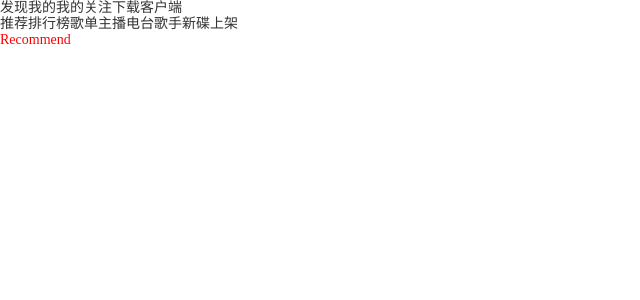
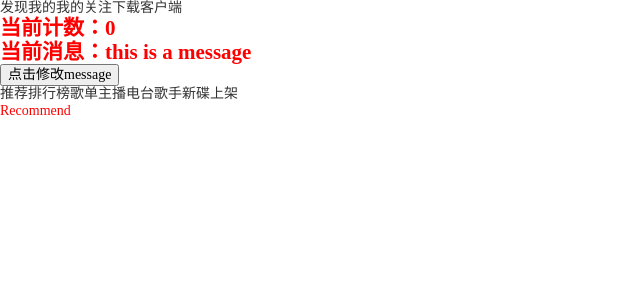
Before and after one commit to Mia19989/ts-react-music, a React (Create React App) app: page /#/discover/recommend in a window 1280 px wide. Shown: the top 300 px of the page, without its empty margins (0-640 px from the left). Built offline with nearby package versions, Linux system fonts and the light colour scheme.

Commit message:
feat: 状态管理redux

```diff
--- a/package.json
+++ b/package.json
@@ -3,6 +3,7 @@
   "version": "0.1.0",
   "private": true,
   "dependencies": {
+    "@reduxjs/toolkit": "^1.9.5",
     "@testing-library/jest-dom": "^5.16.5",
     "@testing-library/react": "^13.4.0",
     "@testing-library/user-event": "^13.5.0",
@@ -14,6 +15,7 @@
     "normalize.css": "^8.0.1",
     "react": "^18.2.0",
     "react-dom": "^18.2.0",
+    "react-redux": "^8.1.1",
     "react-router-dom": "^6.12.1",
     "react-scripts": "5.0.1",
     "typescript": "^4.9.5",
--- a/src/App.tsx
+++ b/src/App.tsx
@@ -1,8 +1,30 @@
 import React, { Suspense } from 'react'
 import { useRoutes, Link } from 'react-router-dom'
 import routes from '@/router'
+import { shallowEqual } from 'react-redux'
+import { useAppDispatch, useAppSelector } from './store/hook'
+import { changeMessage } from './store/modules/counter'
 
 function App() {
+  // 返回的是一个 dispatch 类型
+  const dispatch = useAppDispatch()
+
+  // 获取 store 中的 state，订阅 store 中 state 的变化，返回需要的 state
+  const { count, message } = useAppSelector(
+    (state) => ({
+      count: state.counter.count,
+      message: state.counter.message
+    }),
+    // shallowEqual 使用浅层比较
+    shallowEqual
+  )
+
+  const handleChangeMessage = () => {
+    // 使用 useDispatch 修改 store 中的 state
+    // 派发 action 来触发 state 的更新
+    dispatch(changeMessage('hhhhh'))
+  }
+
   return (
     <div className="App">
       <div className="nav">
@@ -11,6 +33,9 @@
         <Link to={'/focus'}>我的关注</Link>
         <Link to={'/download'}>下载客户端</Link>
       </div>
+      <h2>当前计数：{count}</h2>
+      <h2>当前消息：{message}</h2>
+      <button onClick={handleChangeMessage}>点击修改message</button>
       <Suspense fallback={<div>loading...</div>}>
         <div className="main">{useRoutes(routes)}</div>
       </Suspense>
--- a/src/index.tsx
+++ b/src/index.tsx
@@ -1,13 +1,17 @@
 import React from 'react'
 import ReactDOM from 'react-dom/client'
 import { HashRouter } from 'react-router-dom'
+import { Provider } from 'react-redux'
 import 'normalize.css'
 import '@/assets/css/index.less'
 import App from '@/App'
+import store from './store'
 
 const root = ReactDOM.createRoot(document.getElementById('root') as HTMLElement)
 root.render(
-  <HashRouter>
-    <App />
-  </HashRouter>
+  <Provider store={store}>
+    <HashRouter>
+      <App />
+    </HashRouter>
+  </Provider>
 )
--- /dev/null
+++ b/src/store/hook.ts
@@ -0,0 +1,8 @@
+import { TypedUseSelectorHook, useSelector, useDispatch } from 'react-redux'
+import type { IRootStateType, DispatchType } from '.'
+
+// 类型约束 useSlector
+export const useAppSelector: TypedUseSelectorHook<IRootStateType> = useSelector
+
+// 类型约束 useDispatch - 返回值是 DispatchType 类型
+export const useAppDispatch: () => DispatchType = useDispatch
--- /dev/null
+++ b/src/store/index.ts
@@ -0,0 +1,20 @@
+import { configureStore } from '@reduxjs/toolkit'
+import CounterReducer from './modules/counter'
+
+// 创建 store
+const store = configureStore({
+  reducer: {
+    counter: CounterReducer
+  }
+})
+
+// 获取 store 中 state 类型
+// 1.获取 getState 函数类型
+type GetStateType = typeof store.getState
+// 2.获取 getState函数 返回值的类型
+export type IRootStateType = ReturnType<GetStateType>
+
+// 获取 store 中 dispatch 类型
+export type DispatchType = typeof store.dispatch
+
+export default store
--- /dev/null
+++ b/src/store/modules/counter.ts
@@ -0,0 +1,18 @@
+import { createSlice } from '@reduxjs/toolkit'
+
+// 创建 slice
+const counterSlice = createSlice({
+  name: 'counter',
+  initialState: {
+    count: 0,
+    message: 'this is a message'
+  },
+  reducers: {
+    changeMessage: (state, { payload }) => {
+      state.message = payload
+    }
+  }
+})
+
+export const { changeMessage } = counterSlice.actions
+export default counterSlice.reducer
--- a/src/views/discover/index.tsx
+++ b/src/views/discover/index.tsx
@@ -13,7 +13,7 @@
         <Link to="/discover/recommend">推荐</Link>
         <Link to="/discover/ranking">排行榜</Link>
         <Link to="/discover/songs">歌单</Link>
-        <Link to="/discover/diradio">主播电台</Link>
+        <Link to="/discover/djradio">主播电台</Link>
         <Link to="/discover/artist">歌手</Link>
         <Link to="/discover/album">新碟上架</Link>
       </div>
```
Also changed, not shown: 1 other file (tests, documents, lock files or other folders).
